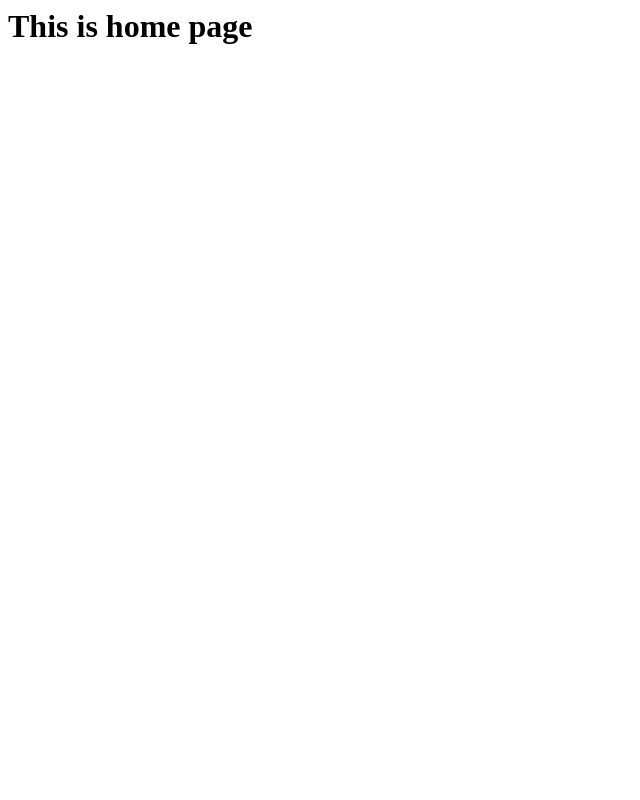
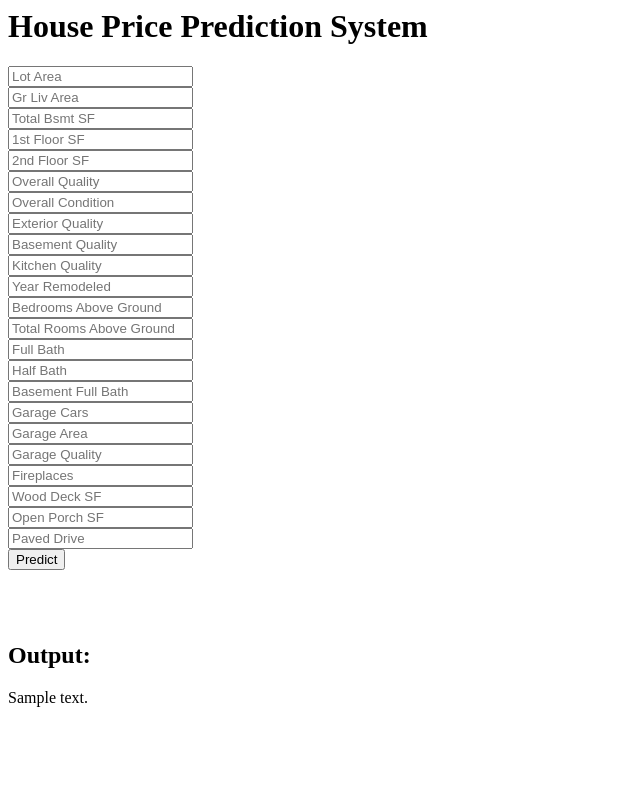
Before and after one commit to nishanlimbuchemjong/House-Price-Detection-System, a Flask app: template templates/home.html in a window 1280 px wide. Shown: the whole page, without its empty margins (0-640 px from the left). Run offline with Flask 3, Linux system fonts and the light colour scheme; the template is opened without the code that fills it: most values are stand-ins (such as "Sample title", 1, 10 or a date in 2020); parts of the project's set-up code (start-up, migrations or seed data) failed here and were passed over.

Commit message:
Prediction working fine

```diff
--- a/app.py
+++ b/app.py
@@ -24,7 +24,7 @@ def home():
 
 @app.route('/predict_api', methods=['POST'])
 def predict_api():
-    # Get the JSON data from the request
+
     data = request.json
 
     # Extract the feature values from the data (make sure this order matches the features used to train the model)
@@ -47,5 +47,54 @@ def predict_api():
     # Return the predicted price as a JSON response
     return jsonify(predicted_price[0])
 
+@app.route('/predict', methods=['POST'])
+def predict():
+    feature_names = [
+        'LotArea', 'GrLivArea', 'TotalBsmtSF', '1stFlrSF', '2ndFlrSF', 'OverallQual', 'OverallCond',
+        'ExterQual', 'BsmtQual', 'KitchenQual', 'YearRemodAdd', 'BedroomAbvGr', 'TotRmsAbvGrd',
+        'FullBath', 'HalfBath', 'BsmtFullBath', 'GarageCars', 'GarageArea', 'GarageQual', 'Fireplaces',
+        'WoodDeckSF', 'OpenPorchSF', 'PavedDrive'
+    ]
+    print("Request Form Data:", request.form)  # Debugging line
+    data = [float(x) for x in request.form.values()]
+    print("Data: ", data)
+    final_input = np.array(data).reshape(1, -1)
+    print(final_input)
+    output = house_price_model.predict(final_input)
+    return render_template("home.html", prediction_text="The price prediction is {}".format(output))
+
+# @app.route('/predict', methods=['POST'])
+# def predict():
+#     feature_names = [
+#         'LotArea', 'GrLivArea', 'TotalBsmtSF', '1stFlrSF', '2ndFlrSF', 'OverallQual', 'OverallCond',
+#         'ExterQual', 'BsmtQual', 'KitchenQual', 'YearRemodAdd', 'BedroomAbvGr', 'TotRmsAbvGrd',
+#         'FullBath', 'HalfBath', 'BsmtFullBath', 'GarageCars', 'GarageArea', 'GarageQual', 'Fireplaces',
+#         'WoodDeckSF', 'OpenPorchSF', 'PavedDrive'
+#     ]
+
+#     # Get the form data
+#     data = [x for x in request.form.values()]
+
+#     # Debugging: Print the received data
+#     print("Received form data:", data)
+
+#     # Check if the number of features matches
+#     if len(data) != len(feature_names):
+#         return f"Error: Expected {len(feature_names)} features, but received {len(data)} features.", 400
+
+#     # Convert the data to float and reshape it
+#     final_input = np.array([float(x) for x in data]).reshape(1, -1)
+
+#     # Debugging: Check the shape of the final input
+#     print("Final input shape:", final_input.shape)
+
+#     # Make prediction
+#     output = house_price_model.predict(final_input)
+
+#     # Debugging: Print the model output
+#     print("Prediction output:", output)
+
+#     return render_template("home.html", prediction_text="The price prediction is {}".format(output))
+
 if __name__ == '__main__':
     app.run(debug=True)
--- a/templates/home.html
+++ b/templates/home.html
@@ -5,6 +5,38 @@
     <title>Home page</title>
 </head>
 <body>
-    <h1>This is home page</h1>
+    <h1>House Price Prediction System</h1>
+    <form method="POST" action="/predict">
+        <input type="text" name="LotArea" placeholder="Lot Area" required="required"/><br>
+        <input type="text" name="GrLivArea" placeholder="Gr Liv Area" required="required"><br>
+        <input type="text" name="TotalBsmtSF" placeholder="Total Bsmt SF" required="required"><br>
+        <input type="text" name="1stFlrSF" placeholder="1st Floor SF" required="required"><br>
+        <input type="text" name="2ndFlrSF" placeholder="2nd Floor SF" required="required"><br>
+        <input type="text" name="OverallQual" placeholder="Overall Quality" required="required"><br>
+        <input type="text" name="OverallCond" placeholder="Overall Condition" required="required"><br>
+        <input type="text" name="ExterQual" placeholder="Exterior Quality" required="required"><br>
+        <input type="text" name="BsmtQual" placeholder="Basement Quality" required="required"><br>
+        <input type="text" name="KitchenQual" placeholder="Kitchen Quality" required="required"><br>
+        <input type="text" name="YearRemodAdd" placeholder="Year Remodeled" required="required"><br>
+        <input type="text" name="BedroomAbvGr" placeholder="Bedrooms Above Ground" required="required"><br>
+        <input type="text" name="TotRmsAbvGrd" placeholder="Total Rooms Above Ground" required="required"><br>
+        <input type="text" name="FullBath" placeholder="Full Bath" required="required"><br>
+        <input type="text" name="HalfBath" placeholder="Half Bath" required="required"><br>
+        <input type="text" name="BsmtFullBath" placeholder="Basement Full Bath" required="required"><br>
+        <input type="text" name="GarageCars" placeholder="Garage Cars" required="required"><br>
+        <input type="text" name="GarageArea" placeholder="Garage Area" required="required"><br>
+        <input type="text" name="GarageQual" placeholder="Garage Quality" required="required"><br>
+        <input type="text" name="Fireplaces" placeholder="Fireplaces" required="required"><br>
+        <input type="text" name="WoodDeckSF" placeholder="Wood Deck SF" required="required"><br>
+        <input type="text" name="OpenPorchSF" placeholder="Open Porch SF" required="required"><br>
+        <input type="text" name="PavedDrive" placeholder="Paved Drive" required="required"><br>
+        <button type="submit">Predict</button>
+    </form>
+
+
+    <br>
+    <br>
+    <h2>Output:</h2>
+    {{prediction_text}}
 </body>
 </html>
```
